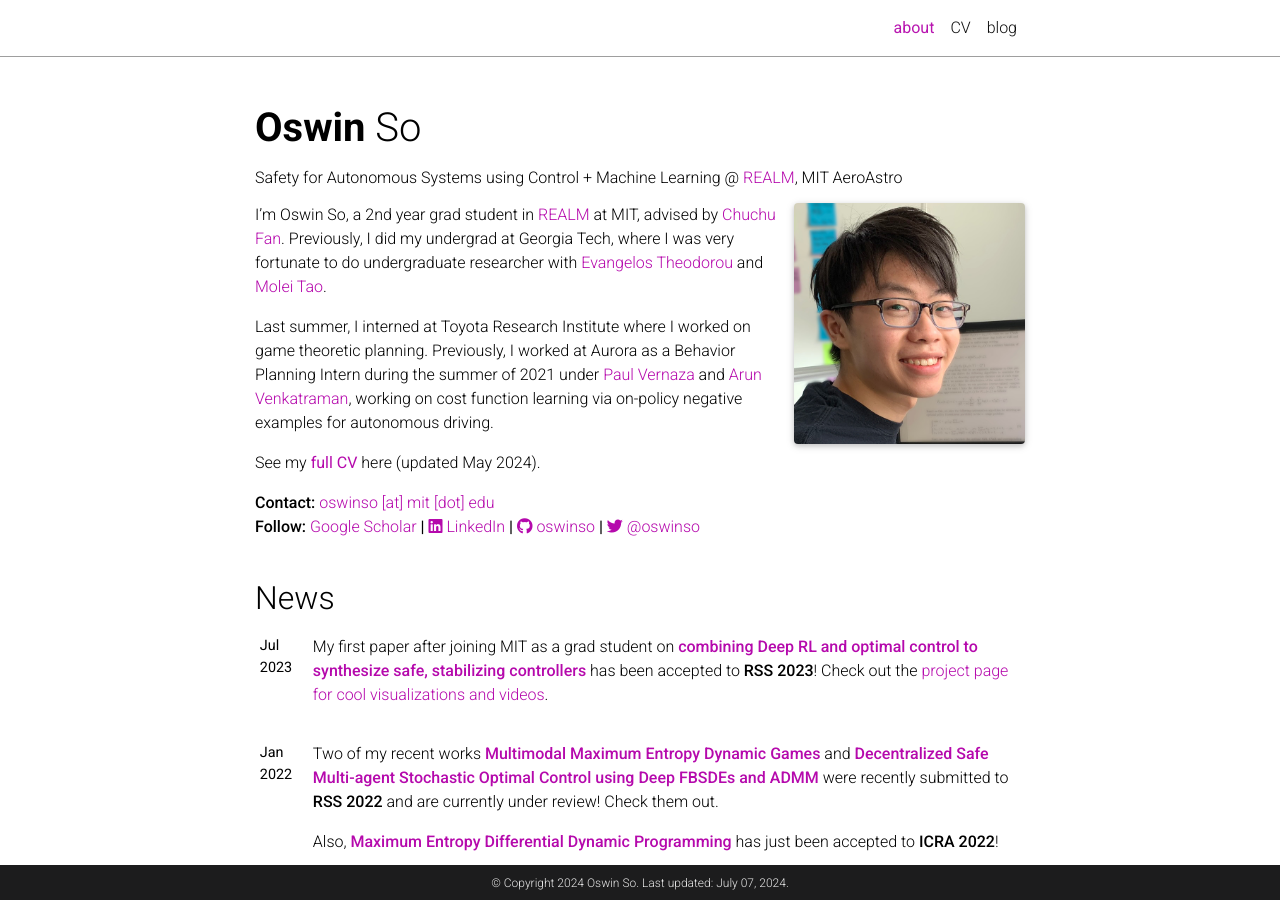
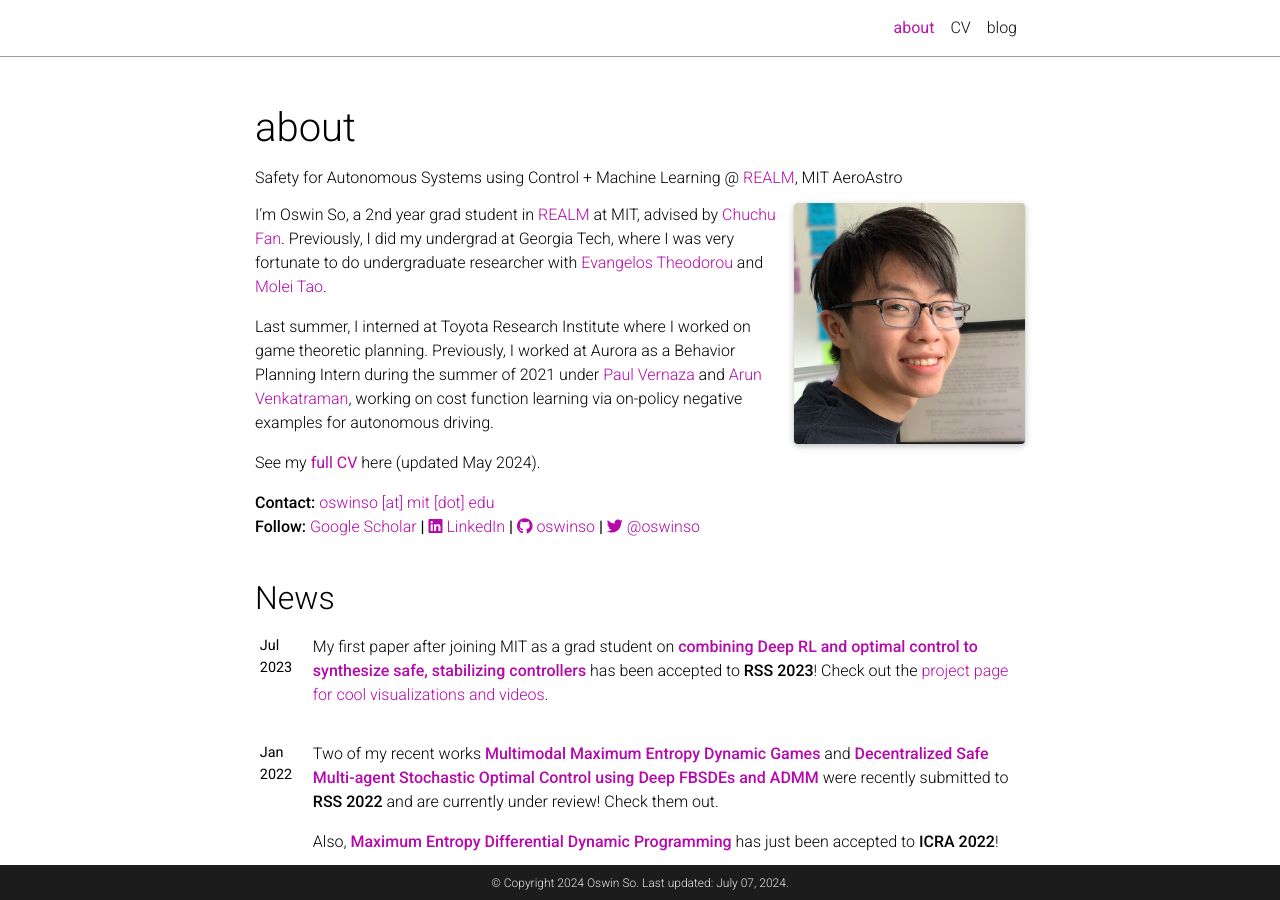
Before and after one commit to oswinso/oswinso.github.io, a Jekyll site: the page built from _pages/home.md, in a window 1280 px wide and 900 px high. Built offline with Jekyll 4.4.1, drawn with Linux system fonts in a browser that asks for light colours; nearby versions of some CDN libraries; comment, search, counter and statistics services are not loaded; a style sheet for code colours, icons or effects is not loaded.

Commit message:
lol dummy

```diff
--- a/_layouts/home.html
+++ b/_layouts/home.html
@@ -5,11 +5,17 @@
 <div class="post">
   <header class="post-header">
     <h1 class="post-header">
-      {% if site.title == "blank" %}
-        <span class="font-weight-bold">{{ site.first_name }}</span> {{ site.middle_name }} {{ site.last_name }}
-      {% else %} {{ site.title }}{% endif %}
+      {% if page.title %}
+        {{ page.title }}
+      {% else %}
+        {% if site.title == "blank" %}
+          <span class="font-weight-bold">{{ site.first_name }}</span> {{ site.middle_name }} {{ site.last_name }}
+        {% else %} {{ site.title }}{% endif %}
+      {% endif %}
     </h1>
-    <p class="desc">{{ page.description }}</p>
+    {% if page.description %}
+      <p class="desc">{{ page.description }}</p>
+    {% endif %}
   </header>
 
   <article>
```
Also changed, not shown: _pages/consulting.md (added, +12 -0 lines).
